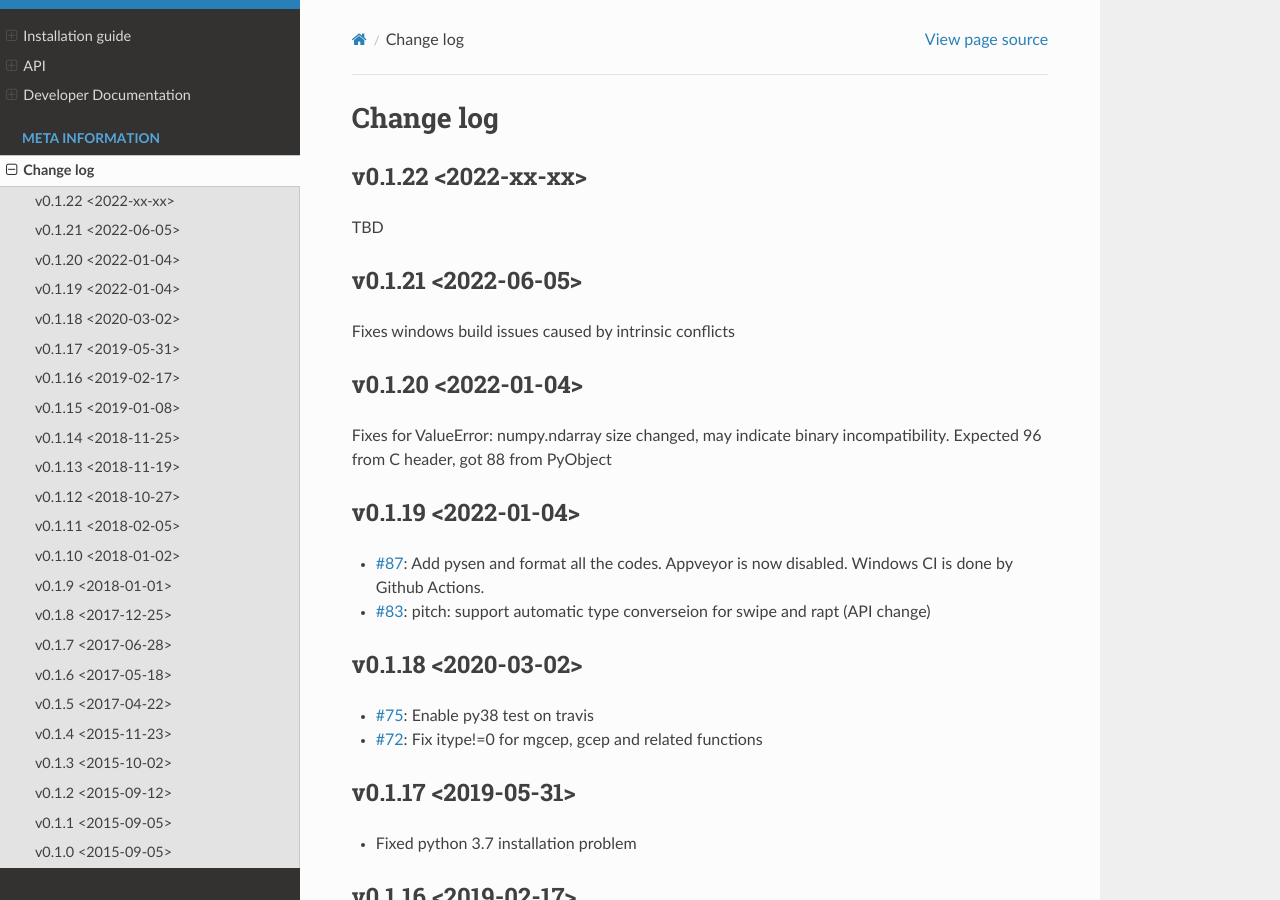
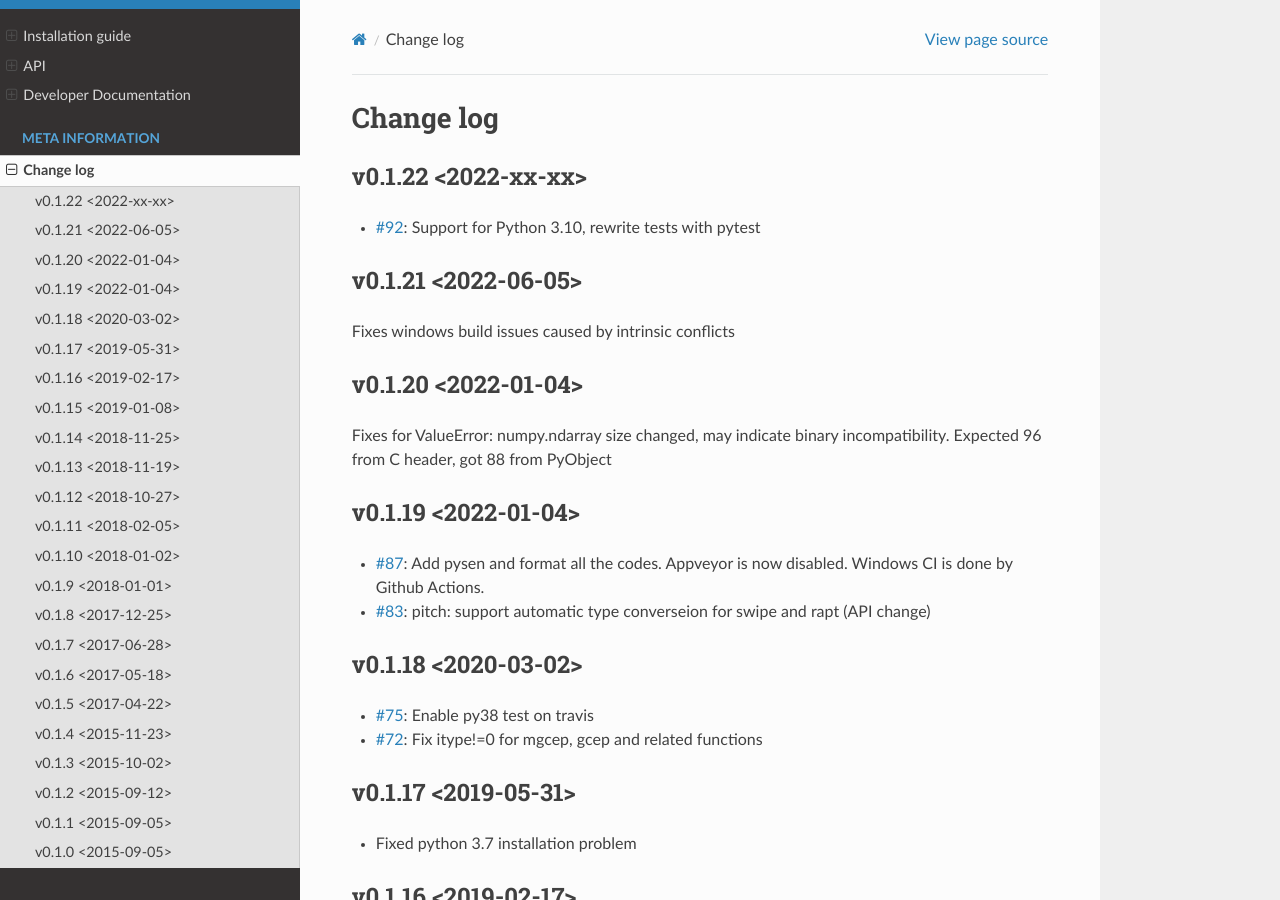
Before and after one commit to r9y9/pysptk, a Sphinx documentation site: the page built from docs/changelog.rst, in a window 1280 px wide and 900 px high. Built offline with Sphinx 7.4.7 and the Read the Docs theme 2.0.0, drawn with Linux system fonts in a browser that asks for light colours.

Commit message:
Update changelog
[ci skip]

```diff
--- a/docs/changelog.rst
+++ b/docs/changelog.rst
@@ -4,7 +4,7 @@ Change log
 v0.1.22 <2022-xx-xx>
 --------------------
 
-TBD
+- `#92`_: Support for Python 3.10, rewrite tests with pytest
 
 v0.1.21 <2022-06-05>
 --------------------
@@ -173,3 +173,4 @@ v0.1.0 <2015-09-05>
 .. _#75: https://github.com/r9y9/pysptk/pull/75
 .. _#83: https://github.com/r9y9/pysptk/pull/83
 .. _#87: https://github.com/r9y9/pysptk/pull/87
+.. _#92: https://github.com/r9y9/pysptk/pull/92
```
